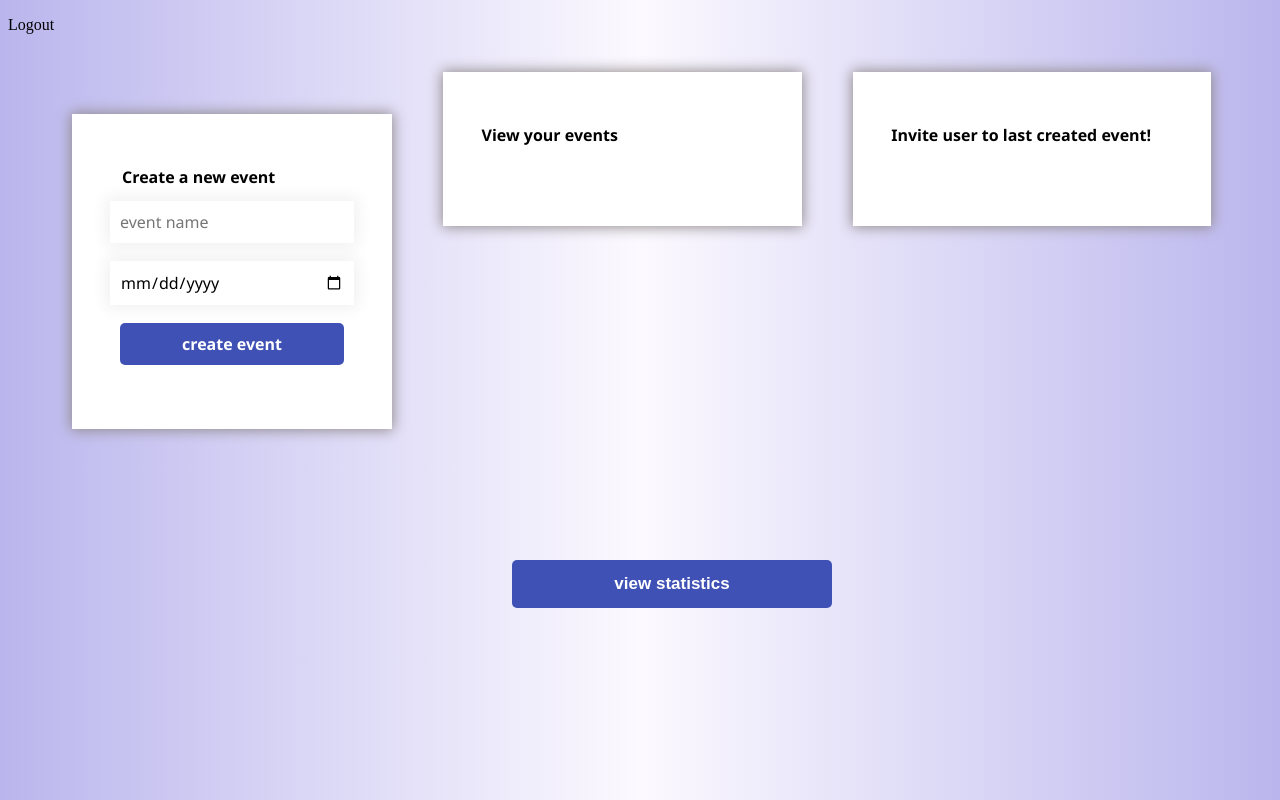
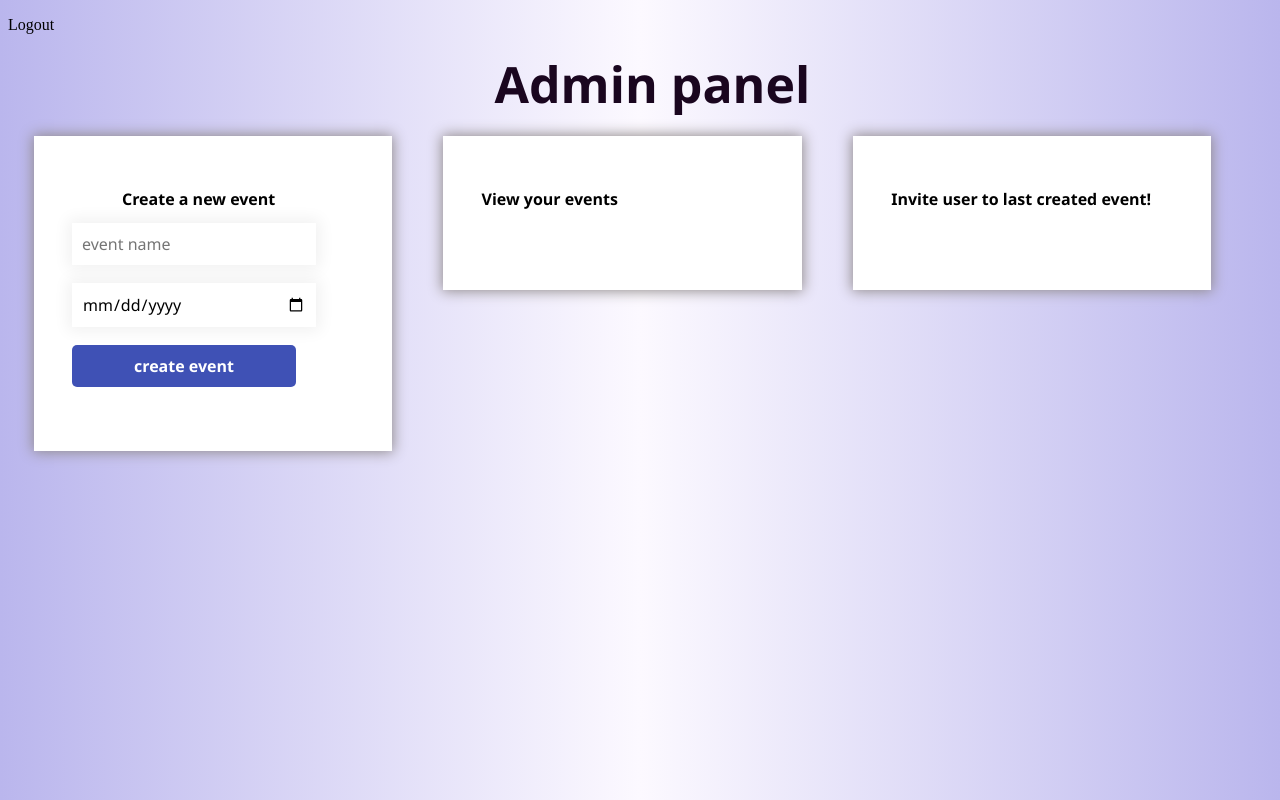
Before and after one commit to zehrash/applause-web-project, a plain HTML site: page client/admin/index.html in a window 1280 px wide. Drawn offline with Linux system fonts and the light colour scheme; no server answers.

Commit message:
Final UI fixes vol.2

```diff
--- a/client/admin/admin.css
+++ b/client/admin/admin.css
@@ -84,7 +84,7 @@ body {
     box-shadow: 0 0 15px 4px rgba(0, 0, 0, 0.06);
     position: absolute;
     width: 25%;
-    margin-top: 5%;
+    margin-top: 10%;
     margin-left: 5%;
     margin-right: 50%;
     text-align: center;
@@ -150,18 +150,6 @@ input[type=submit]:hover {
     background-color: rgb(105, 120, 204);
 }
 
-#statistics {
-    position: absolute;
-    top: 70%;
-    left: 40%;
-    margin: auto;
-    font-size: 17px;
-}
-
-#statistics:hover {
-    background-color: rgb(105, 120, 204);
-}
-
 #copy-link,
 #go-to-event {
     padding: 0;
@@ -203,6 +191,14 @@ section {
     text-align: left;
 }
 
+.create-event-left {
+    position: absolute;
+    margin-left: 2%;
+    top: 1%;
+    padding-left: 3%;
+    text-align: left;
+}
+
 .invite,
 .admin {
     appearance: none;
@@ -212,6 +208,8 @@ section {
     width: 5.5rem;
     height: 2rem;
     display: inline-flex;
+    float: right;
+    margin-right: 10px;
 }
 
 .invite:hover {
@@ -228,3 +226,11 @@ section {
     margin: auto;
     padding-top: 2%;
 }
+
+#title {
+    position: absolute;
+    margin-left: 38%;
+    top: 2%;
+    color: rgb(26, 6, 31);
+    font-size: 50px;
+}
--- a/client/admin/index.html
+++ b/client/admin/index.html
@@ -19,6 +19,7 @@
         <p id="logout-link"><a id="logout">Logout</a></p>
     </header>
     <main>
+        <h1 id="title">Admin panel</h1>
         <section class="create-event-left">
             <h1 id="create-text">Create a new event</h1>
             <form class="create-event">
@@ -38,22 +39,18 @@
             </ul>
         </section>
         <section id="myModal" class="modal">
-            <div class="modal-content">
+            <section class="modal-content">
                 <span class="close">&times;</span>
                 <h3>You created the <span id="created-event-name"></span> event!</h3>
                 <p>Send this link to your watchers to join! </p>
                 <input type="text" id="created-event-link"></p>
-                <div class="tooltip">
+                <p class="tooltip">
                     <span class="tooltiptext" id="copyTooltip">Copy to clipboard</span>
                     <button id="copy-link">Copy text</button><br/><br>
                     <button id="go-to-event">Go to the event</button>
-                </div>
-            </div>
-
+                </p>
+            </section>
         </section>
-        <br />
-        <br />
-        <button id="statistics">view statistics</button>
     </main>
 </body>
 
--- a/client/host/host.css
+++ b/client/host/host.css
@@ -1,6 +1,6 @@
 body {
     background: rgb(163, 238, 237);
-    background: linear-gradient(-90deg, rgba(163, 238, 237, 1) 0%, rgba(251, 251, 251, 1) 59%, rgba(249, 213, 255, 1) 100%);
+    background: linear-gradient(-90deg, rgba(163, 238, 237, 1) 0%, rgba(251, 251, 251, 1) 59%, rgb(248, 227, 252) 100%);
 }
 
 button {
@@ -8,7 +8,7 @@ button {
     -webkit-appearance: none;
     padding: 10px;
     border: none;
-    background-color: #3F51B5;
+    background-color: #5162be;
     color: #fff;
     font-weight: 600;
     border-radius: 5px;
@@ -41,6 +41,7 @@ textarea {
     text-align: center;
     padding-bottom: 5%;
     padding-top: 3%;
-    background-color: rgb(254, 220, 255);
+    background-color: rgb(254, 240, 255);
     box-shadow: 0px 0px 13px 1px #8f8989;
+    font-family: Cambria, Cochin, Georgia, Times, 'Times New Roman', serif;
 }
```
Also changed, not shown: client/home/home.css (+15 -8 lines), client/home/home.js (+15 -17 lines), 1 other file.
